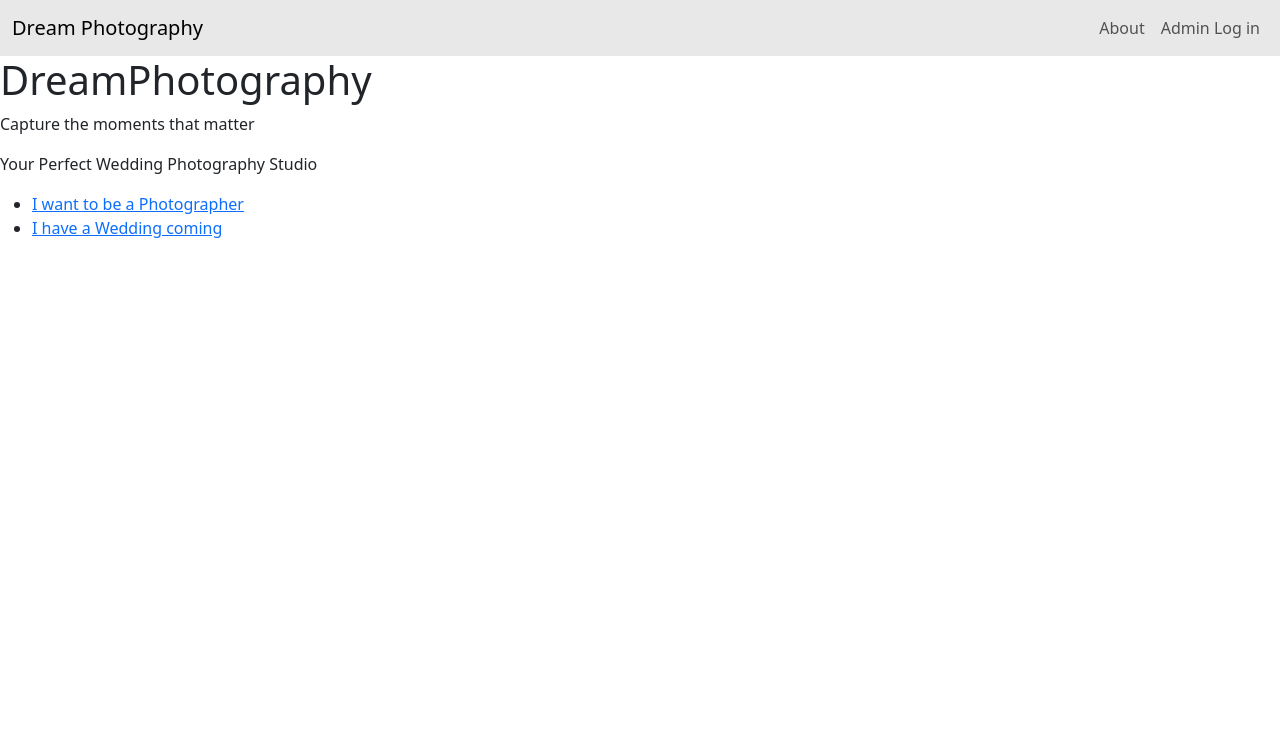
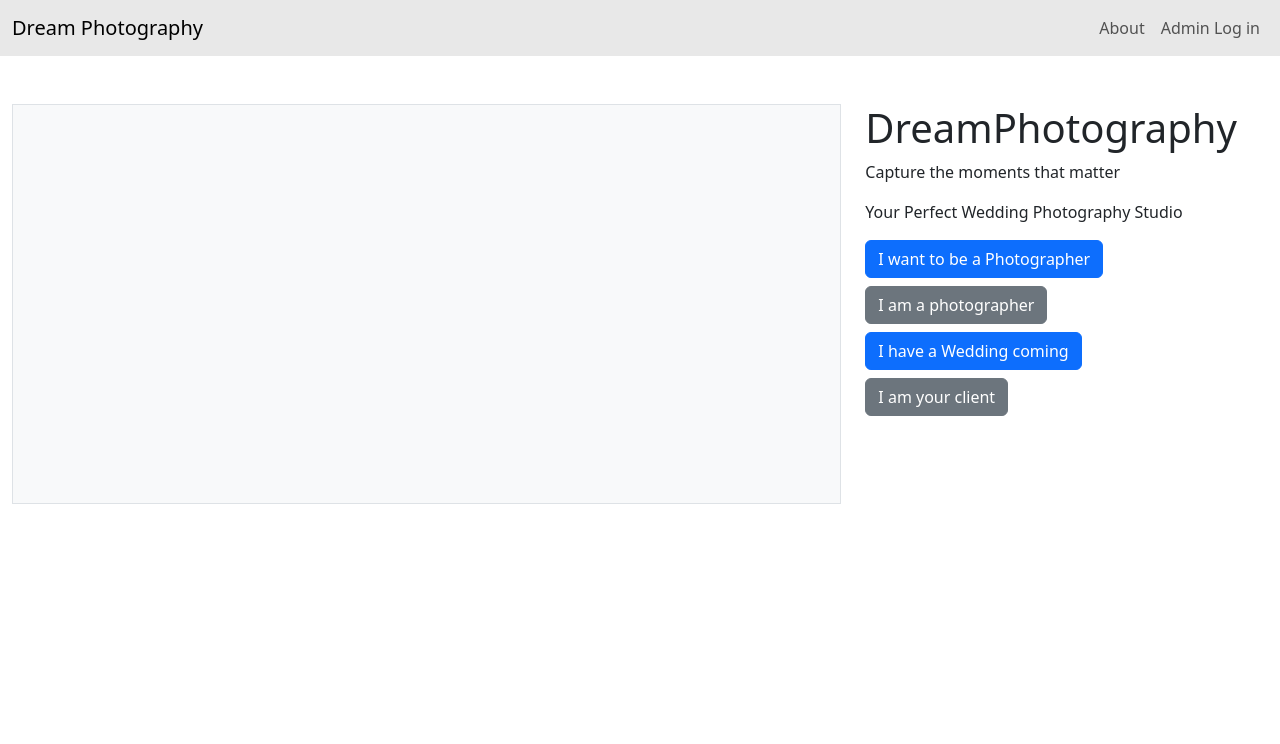
Before and after one commit to JennyZhong2022/Dream-Photography, a Django app: template main_app/templates/home.html in a window 1280 px wide. Shown: the top 744 px of the page. Run offline with Django 5.2, Linux system fonts and the light colour scheme; the template is opened without the code that fills it, so the values that code supplies are empty.

Commit message:
home page and client list styling

```diff
--- a/main_app/static/css/style.css
+++ b/main_app/static/css/style.css
@@ -13,17 +13,13 @@ main{
   text-align: center;
 }
 
-/* About Page Styles */
-.display-2 {
-  font-size: 4rem; /* Adjust the size as necessary */
+.card-wrapper {
+  max-width: 75%; /* Adjust this value as needed */
+  margin: 0 auto; /* Centers the card */
 }
 
-.blockquote {
-  font-size: 1.5rem; /* Adjust the size as necessary for the quote */
+@media (max-width: 768px) {
+  .card-wrapper {
+      max-width: 100%;
+  }
 }
-
-.lead {
-  font-size: 1.25rem; /* Adjust the size as necessary for the lead text */
-}
-
-/* Ensure this file is linked in your base.html */
--- a/main_app/templates/home.html
+++ b/main_app/templates/home.html
@@ -1,24 +1,27 @@
 {% extends 'base.html' %}
 
 {% block content %}
-<div class="home-page-container">
-    <div class="photo-side">
-        <!-- The photo will be added here later -->
-    </div>
-    <div class="info-side">
-        <h1 class="app-name">DreamPhotography</h1>
-        <p class="subtitle">Capture the moments that matter</p>
-        <p class="choose-studio">Your Perfect Wedding Photography Studio</p>
+<div class="container-fluid mt-5">
+    <div class="row">
+        <!-- Photo Side -->
+        <div class="col-lg-8 col-md-7">
+            <div class="photo-placeholder bg-light border" style="height: 100%; min-height: 400px;">
+                <!-- Photo will be added here later -->
+            </div>
+        </div>
 
-        <div class="signup-links">
-          <ul>
-           <li><a href="{% url 'register_photographer' %}" class="signup-photographer">I want to be a Photographer</a></li>
-           <!-- <li><a href="{% url 'login_photographer' %}">I am a photographer</a></li> -->
-           <li><a href="{% url 'register_client' %}" class="signup-client">I have a Wedding coming</a></li>
-           <!-- <li> <a href="{% url 'login_client' %}">I am your client</a></li> -->
+        <!-- Info Side -->
+        <div class="col-lg-4 col-md-5">
+            <h1 class="app-name">DreamPhotography</h1>
+            <p class="subtitle">Capture the moments that matter</p>
+            <p class="choose-studio">Your Perfect Wedding Photography Studio</p>
 
-          </ul>
-
+            <div class="d-flex flex-column align-items-start">
+                <a href="{% url 'register_photographer' %}" class="btn btn-primary mb-2">I want to be a Photographer</a>
+                <a href="{% url 'login_photographer' %}" class="btn btn-secondary mb-2">I am a photographer</a>
+                <a href="{% url 'register_client' %}" class="btn btn-primary mb-2">I have a Wedding coming</a>
+                <a href="{% url 'login_client' %}" class="btn btn-secondary">I am your client</a>
+            </div>
         </div>
     </div>
 </div>
```
Also changed, not shown: main_app/templates/main_app/client_list.html (+15 -11 lines), main_app/templates/main_app/photographer_confirm_delete.html (+14 -10 lines), main_app/templates/main_app/photographer_form.html (+38 -16 lines).
